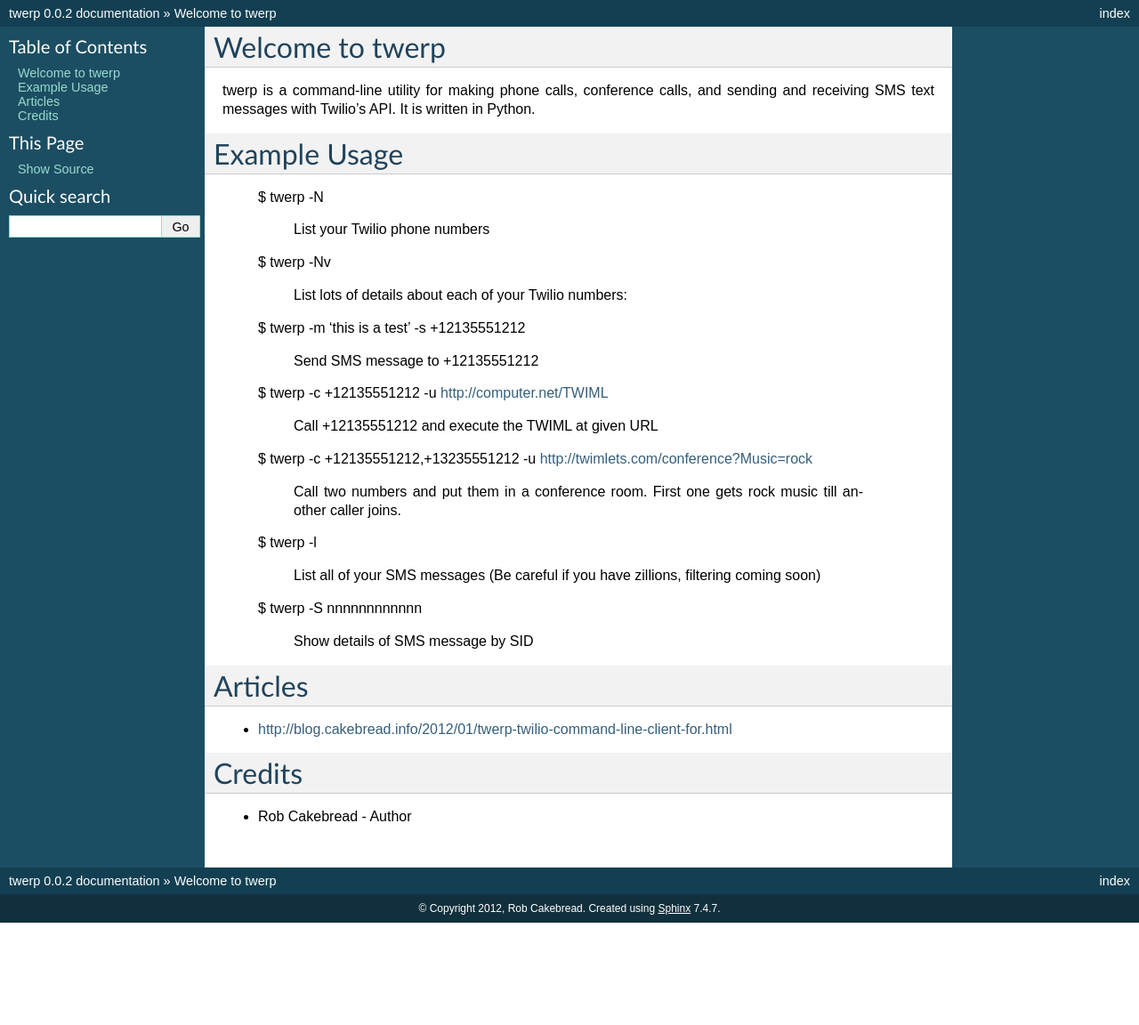
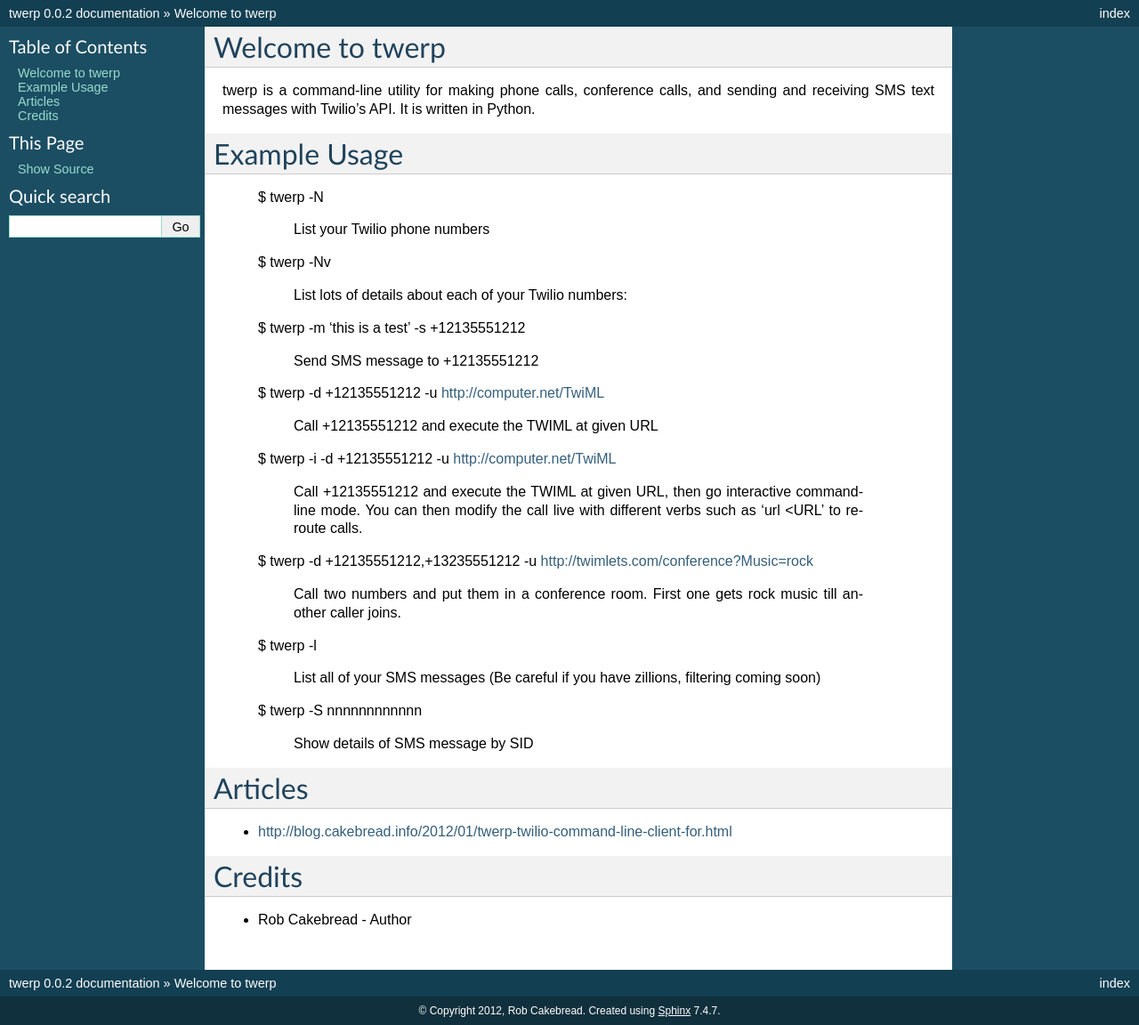
Before and after one commit to cakebread/twerp, a Sphinx documentation site: the page built from docs/index.rst, in a window 1280 px wide. Shown: the whole page at 89% size. Built offline with Sphinx 7.4.7, drawn with Linux system fonts in a browser that asks for light colours; before the commit the page ends 1037 px from its top, so only the background shows below that.

Commit message:
Added --interactive option

```diff
--- a/docs/index.rst
+++ b/docs/index.rst
@@ -21,11 +21,16 @@
 
          Send SMS message to +12135551212
 
-    $ twerp -c +12135551212 -u http://computer.net/TWIML
+    $ twerp -d +12135551212 -u http://computer.net/TwiML
 
          Call +12135551212 and execute the TWIML at given URL
 
-    $ twerp -c +12135551212,+13235551212 -u http://twimlets.com/conference?Music=rock
+    $ twerp -i -d +12135551212 -u http://computer.net/TwiML
+
+         Call +12135551212 and execute the TWIML at given URL, then go interactive command-line mode.
+         You can then modify the call live with different verbs such as 'url <URL' to re-route calls.
+
+    $ twerp -d +12135551212,+13235551212 -u http://twimlets.com/conference?Music=rock
 
          Call two numbers and put them in a conference room. First one gets rock music till another caller joins.
 
```
